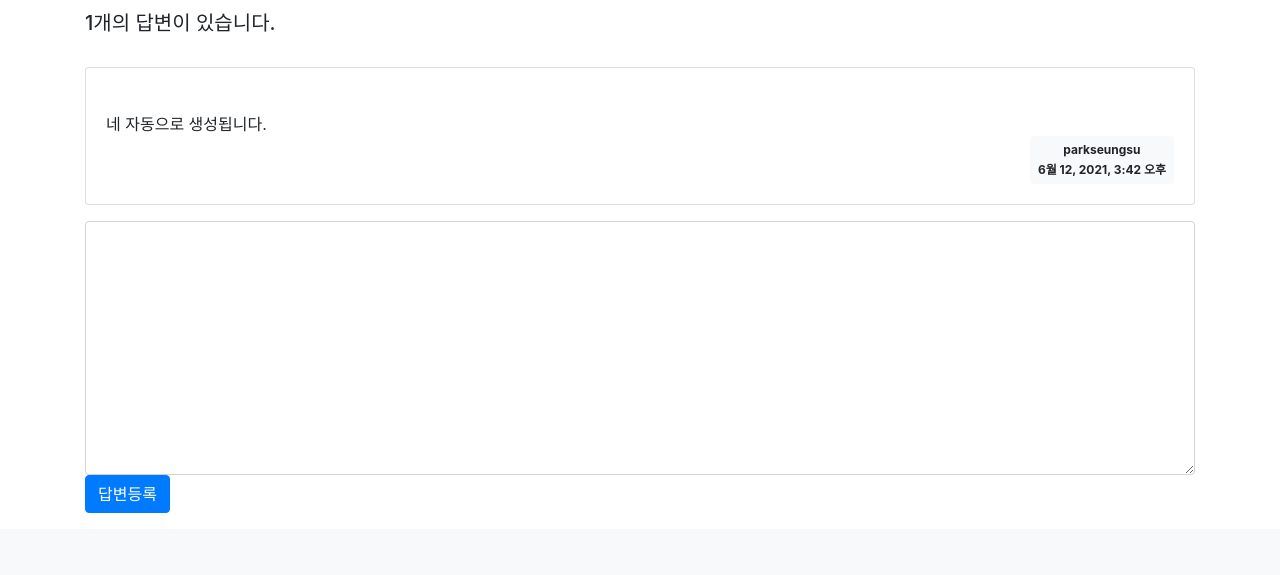
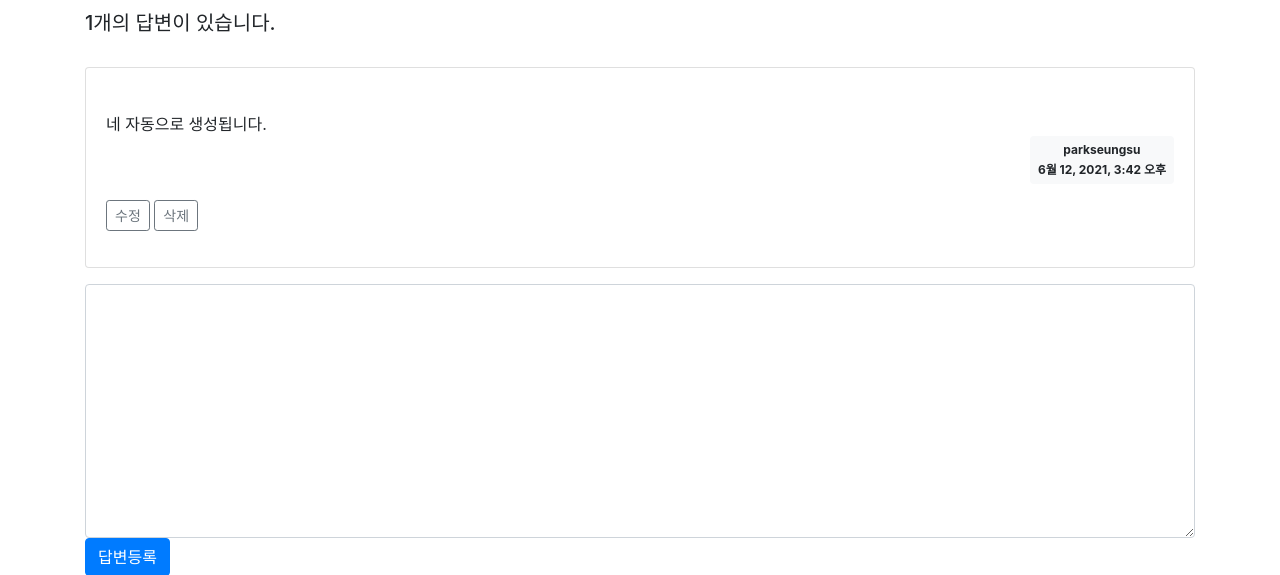
Before and after one commit to ParkSeungSu/DjangoStudy, a Django app: page /pybo/answer/create/2/ in a window 1280 px wide. Shown: the part 366-941 px from the top of the page. Before the commit the page ends 879 px from the top, so only its background shows below. Run offline with Django 3.2, Linux system fonts and the light colour scheme; a user stored in the database is signed in; data comes from the database, SQL or seed files in the repository; both versions use the stored data as it was after the commit; some libraries are stand-ins or nearby versions.

Commit message:
3-09
Answer Modify,Delete

Modified Date

```diff
--- a/jumpToDjango/pybo/urls.py
+++ b/jumpToDjango/pybo/urls.py
@@ -11,4 +11,6 @@ urlpatterns = [
     path('question/create/',views.question_create,name="question_create"),
     path('question/modify/<int:question_id>/',views.question_modify,name="question_modify"),
     path('question/delete/<int:question_id>/',views.question_delete,name="question_delete"),
+    path('answer/modify/<int:answer_id>/',views.answer_modify,name="answer_modify"),
+    path('answer/delete/<int:answer_id>/',views.answer_delete,name="answer_delete"),
 ]
--- a/jumpToDjango/pybo/views.py
+++ b/jumpToDjango/pybo/views.py
@@ -1,8 +1,9 @@
 from typing import ContextManager
 from django.core import paginator
+from django.http import request
 from django.http.response import HttpResponse
 from django.shortcuts import redirect, render, get_object_or_404
-from .models import Question
+from .models import Answer, Question
 from django.utils import timezone
 from .forms import AnswerForm, QuestionForm
 from django.core.paginator import Paginator
@@ -110,3 +111,40 @@ def question_delete(request,question_id):
         return redirect('pybo:detail',question_id=question.id)
     question.delete()
     return redirect('pybo:index')
+
+@login_required(login_url='common:login')
+def answer_modify(request, answer_id):
+    '''
+    pybo 답변 수정
+    '''
+    answer = get_object_or_404(Answer,pk=answer_id)
+    if request.user != answer.author:
+        messages.error(request,'수정권한이 없습니다.')
+        return redirect('pybo:detail',question_id=answer.question.id)
+
+    if request.method == "POST":
+        form= AnswerForm(request.POST,instance=answer)
+        if form.is_valid():
+            answer = form.save(commit=False)
+            answer.author = request.user
+            answer.modify_date = timezone.now()
+            answer.save()
+            return redirect('pybo:detail',question_id=answer.question.id)
+
+    else:
+        form = AnswerForm(instance=answer)
+
+    context = {'answer':answer,'form':form}
+    return render(request,'pybo/answer_form.html',context)
+
+@login_required(login_url='common:login')
+def answer_delete(request,answer_id):
+    '''
+    pybo 답변 삭제
+    '''
+    answer = get_object_or_404(Answer,pk=answer_id)
+    if request.user != answer.author:
+        messages.error(request,'삭제권한이 없습니다.')
+    else:
+        answer.delete()
+    return redirect('pybo:detail',question_id=answer.question.id)
--- a/jumpToDjango/templates/pybo/question_detail.html
+++ b/jumpToDjango/templates/pybo/question_detail.html
@@ -19,6 +19,12 @@
                 {{question.content}}
             </div>
             <div class="d-flex justify-content-end">
+                {% if question.modify_date %}
+                <div class="badge badge-light p-2 text-left mx-3">
+                    <div class="mb-2">modified at</div>
+                    <div>{{question.modify_date}}</div>
+                </div>
+                {% endif %}
                 <div class="badge badge-light p-2">
                     <div class="mb-2">{{ question.author.username}}</div>
                     <div>{{question.create_date}}</div>
@@ -47,11 +53,25 @@
                 {{answer.content}}
             </div>
             <div class="d-flex justify-content-end">
+                {% if answer.modify_date %}
+                <div class="badge badge-light p-2 text-left mx-3">
+                    <div class="mb-2">modified</div>
+                    <div>{{answer.modify_date}}</div>
+                </div>
+                {% endif %}
                 <div class="badge badge-light p-2">
                     <div class="mb-2">{{ answer.author.username }}</div>
                     <div>{{answer.create_date}}</div>
                 </div>
             </div>
+            {% if request.user == answer.author %}
+            <div class="my-3">
+                <a href="{% url 'pybo:answer_modify' answer.id %}"
+                class="btn btn-sm btn-outline-secondary">수정</a>
+                <a href="#" class="delete btn btn-sm btn-outline-secondary"
+                 data-uri="{% url 'pybo:answer_delete' answer.id %}">삭제</a>
+            </div>
+            {% endif %}
         </div>
     </div>
     {% endfor %}
```
Also changed, not shown: jumpToDjango/templates/pybo/answer_form.html (added, +16 -0 lines), jumpToDjango/db.sqlite3.
